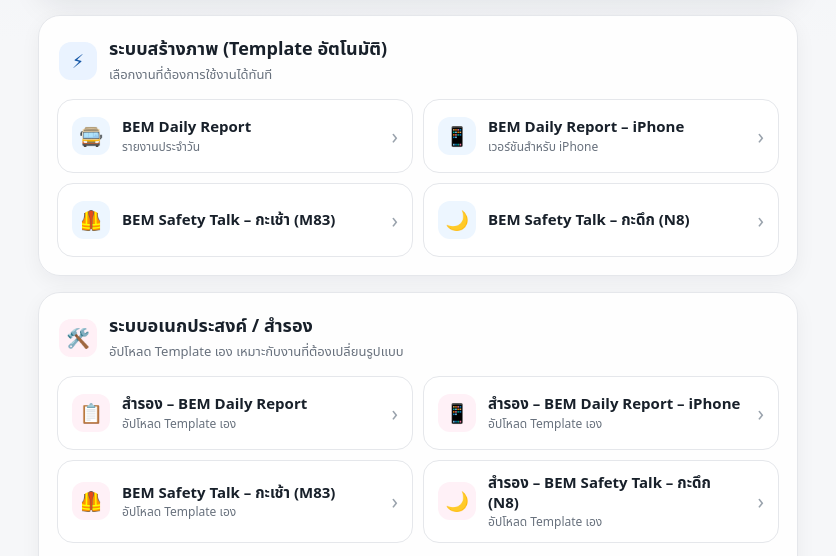
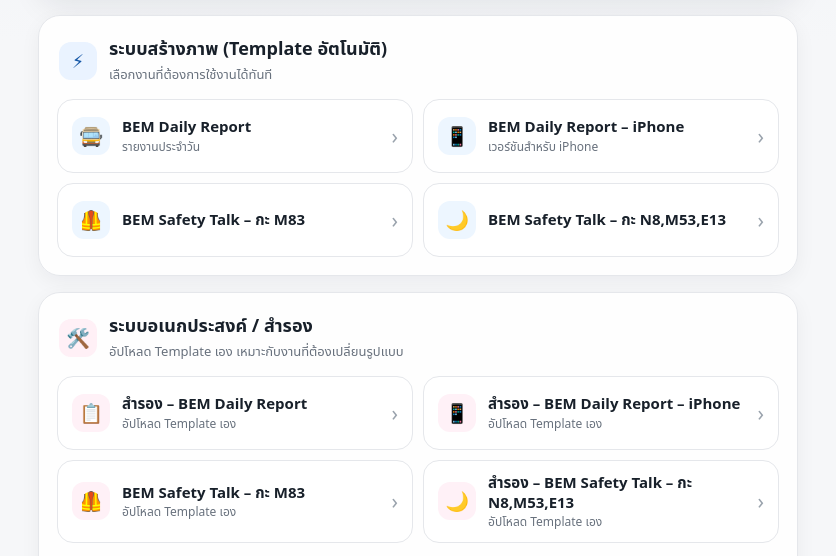
Before and after one commit to rxx32024/BEM-index, a plain HTML site: page index.html in a window 1280 px wide. Shown: the part 239-795 px from the top of the page, without its empty margins (222-1058 px from the left). Drawn offline with Linux system fonts and the light colour scheme.

Commit message:
Update BEM Safety Talk names in index.html

```diff
--- a/index.html
+++ b/index.html
@@ -243,7 +243,7 @@
         <a class="link" href="https://rxx32024.github.io/BEM/" target="_blank" rel="noopener">
           <span class="link-left">
             <span class="icon">🦺</span>
-            <span class="name">BEM Safety Talk – กะเช้า (M83)</span>
+            <span class="name">BEM Safety Talk –  กะ M83 </span>
           </span>
           <span class="arrow">›</span>
         </a>
@@ -251,7 +251,7 @@
         <a class="link" href="https://rxx32024.github.io/BEM-N8/" target="_blank" rel="noopener">
           <span class="link-left">
             <span class="icon">🌙</span>
-            <span class="name">BEM Safety Talk – กะดึก (N8)</span>
+            <span class="name">BEM Safety Talk – กะ N8,M53,E13 </span>
           </span>
           <span class="arrow">›</span>
         </a>
@@ -287,7 +287,7 @@
         <a class="link" href="https://de.aipass.net/share/artifact/e6b19495d7624f3394db9c6681aa428b" target="_blank" rel="noopener">
           <span class="link-left">
             <span class="icon">🦺</span>
-            <span class="name">BEM Safety Talk – กะเช้า (M83)<span class="desc">อัปโหลด Template เอง</span></span>
+            <span class="name">BEM Safety Talk –  กะ M83 <span class="desc">อัปโหลด Template เอง</span></span>
           </span>
           <span class="arrow">›</span>
         </a>
@@ -295,7 +295,7 @@
         <a class="link" href="https://de.aipass.net/share/artifact/250f4888b349447a9c7b41550a893c8c" target="_blank" rel="noopener">
           <span class="link-left">
             <span class="icon">🌙</span>
-            <span class="name">สำรอง – BEM Safety Talk – กะดึก (N8)<span class="desc">อัปโหลด Template เอง</span></span>
+            <span class="name">สำรอง – BEM Safety Talk – กะ N8,M53,E13 <span class="desc">อัปโหลด Template เอง</span></span>
           </span>
           <span class="arrow">›</span>
         </a>
```
